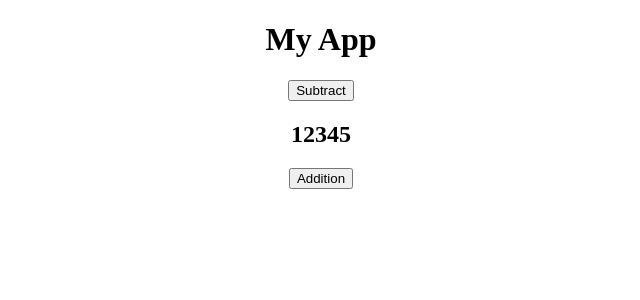
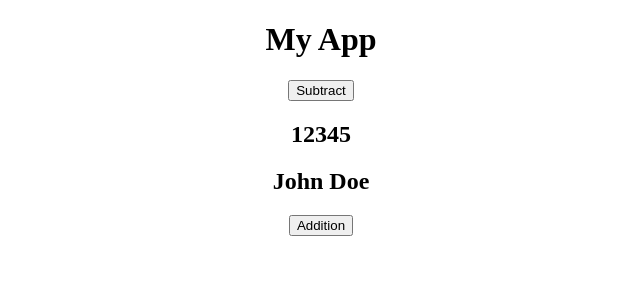
Before and after one commit to MdRashid62/hooksInAction, an Angular app: page / in a window 1280 px wide. Shown: the top 300 px of the page, without its empty margins (319-959 px from the left). Built offline with nearby package versions, Linux system fonts and the light colour scheme.

Commit message:
debugger

```diff
--- a/src/app/app.component.html
+++ b/src/app/app.component.html
@@ -4,7 +4,7 @@
   </h1>
   <div>
     <button (click)="decrement()">Subtract</button>
-    <app-child [myNewNumber] = "counter"></app-child>
+    <app-child [myNewNumber] = "counter" [myNumber2] = "name"></app-child>
     <button (click)="increment()">Addition</button>
 
   </div>
--- a/src/app/app.component.ts
+++ b/src/app/app.component.ts
@@ -7,6 +7,7 @@ import { Component } from '@angular/core';
 })
 export class AppComponent {
   private number: number = 12345;
+  name: string = "John Doe";
 
   get counter(){
     return this.number;
--- a/src/app/components/child/child.component.html
+++ b/src/app/components/child/child.component.html
@@ -1 +1,2 @@
 <h2> {{ myNewNumber }} </h2>
+<h2> {{ myNumber2 }} </h2>
--- a/src/app/components/child/child.component.ts
+++ b/src/app/components/child/child.component.ts
@@ -7,6 +7,7 @@ import { Component, OnInit, Input, OnChanges, SimpleChange, SimpleChanges } from
 })
 export class ChildComponent implements OnInit, OnChanges {
   private myNumber: any;
+  @Input() myNumber2: any;
   constructor() { }
 
   @Input ()
@@ -20,6 +21,7 @@ export class ChildComponent implements OnInit, OnChanges {
   //ngOnchanges lifecycle hook
   ngOnChanges(changes: SimpleChanges): void {
     const newNumberChange: SimpleChange = changes.myNewNumber;
+    debugger;
     console.log('Previous Value - (ng on changes)', newNumberChange.previousValue);
     console.log('Current Value - (ng on changes)', newNumberChange.currentValue);
     this.myNewNumber = newNumberChange.currentValue;
```
